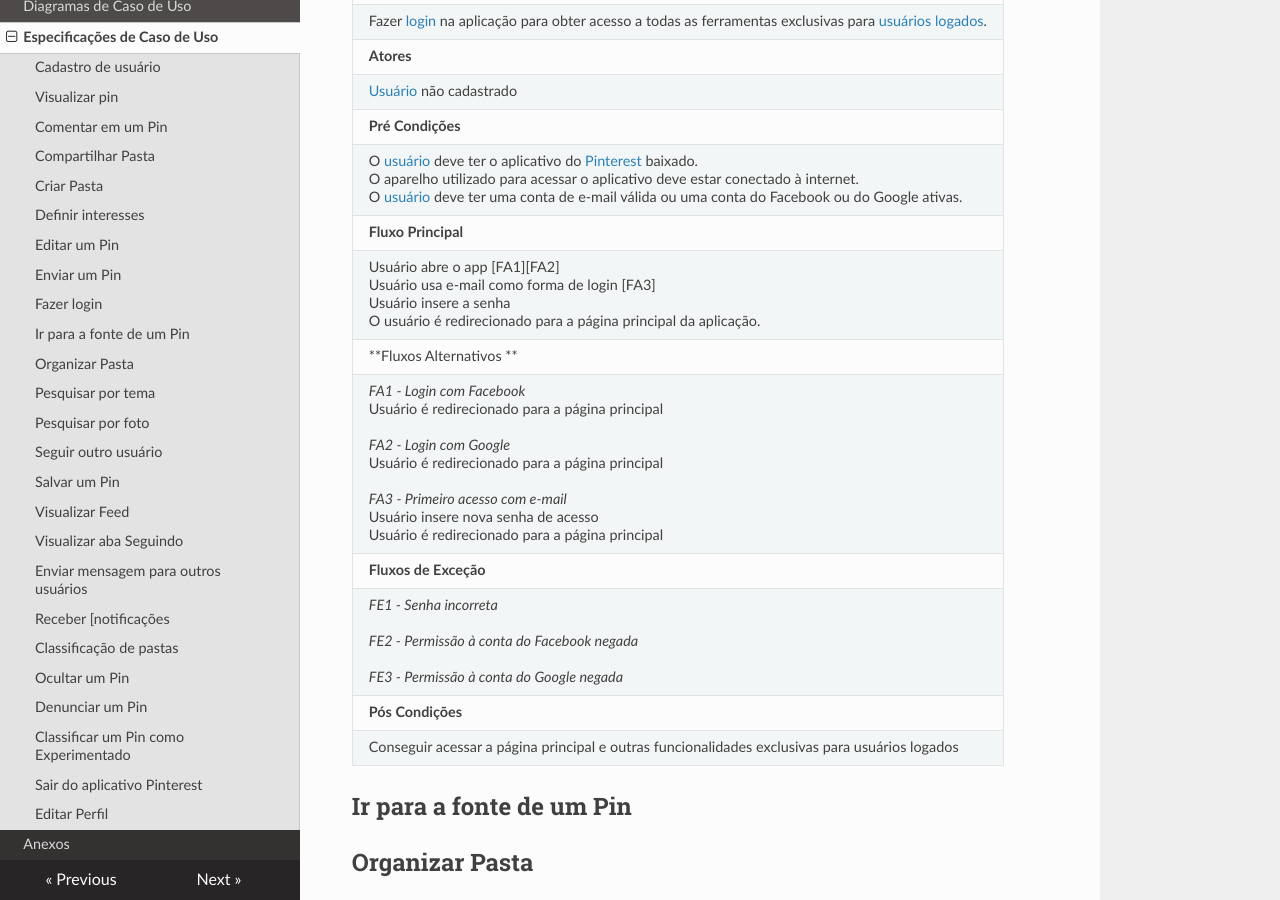
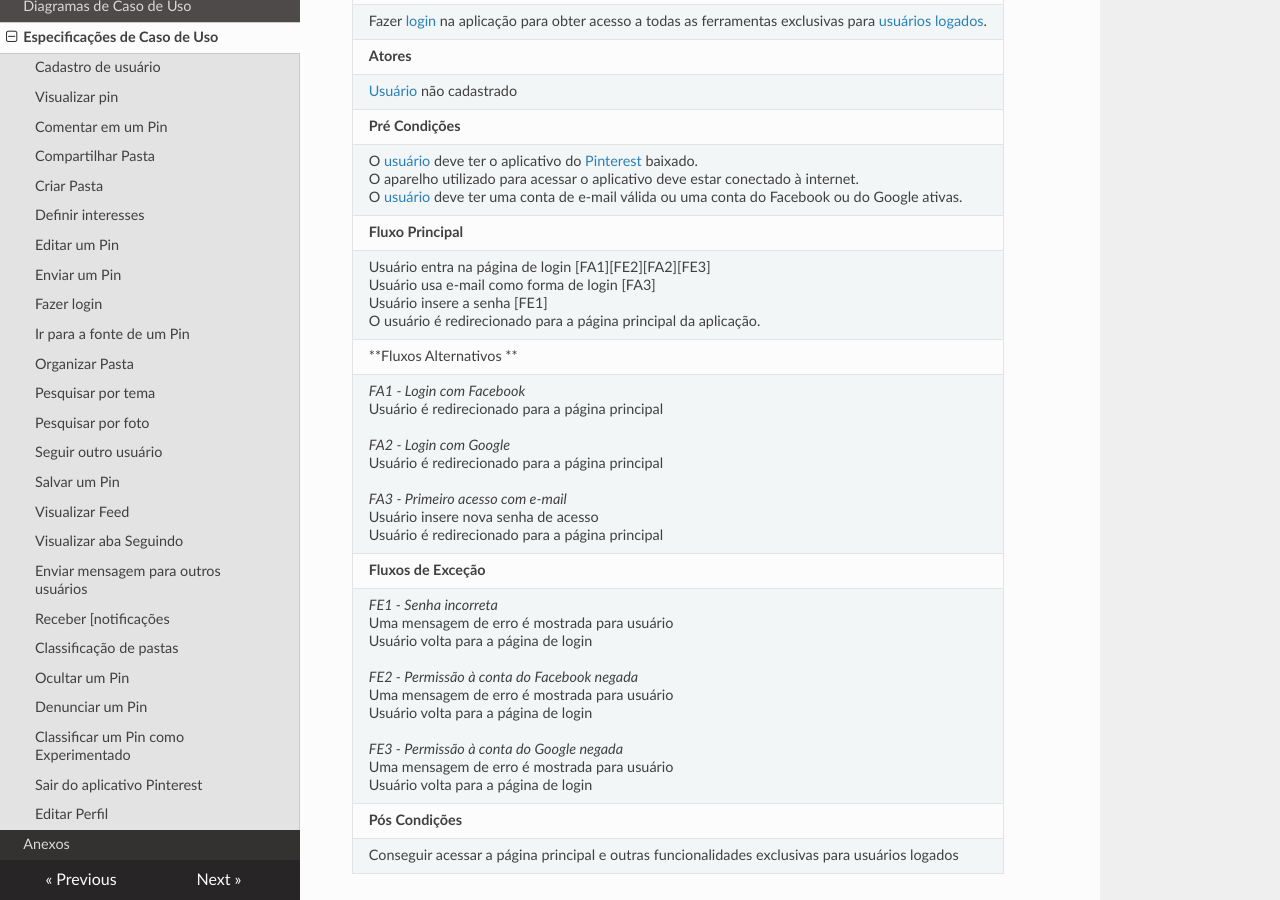
Before and after one commit to joberthrogers18/2018.2-Requisitos-Pinterest, an MkDocs documentation site: the page built from docs/especificacoes_caso_uso.md, in a window 1280 px wide and 900 px high, scrolled down 2924 px. Built offline with MkDocs 1.6.1, drawn with Linux system fonts in a browser that asks for light colours; nearby versions of some CDN libraries; old or Windows-style settings are respelled for this version of MkDocs.

Commit message:
Finishing Login use case specification

```diff
--- a/docs/especificacoes_caso_uso.md
+++ b/docs/especificacoes_caso_uso.md
@@ -84,11 +84,11 @@
 | **Pré Condições** |
 | O [usuário](lexicos.md#usuario) deve ter o aplicativo do [Pinterest](lexicos.md#pinterest) baixado. <br> O aparelho utilizado para acessar o aplicativo deve estar conectado à internet. <br> O [usuário](lexicos.md#usuario) deve ter uma conta de e-mail válida ou uma conta do Facebook ou do Google ativas.|
 | **Fluxo Principal** |
-|Usuário abre o app [FA1][FA2] <br> Usuário usa e-mail como forma de login [FA3] <br> Usuário insere a senha <br> O usuário é redirecionado para a página principal da aplicação.|
+|Usuário entra na página de login [FA1][FE2][FA2][FE3] <br> Usuário usa e-mail como forma de login [FA3] <br> Usuário insere a senha [FE1]<br> O usuário é redirecionado para a página principal da aplicação.|
 | **Fluxos Alternativos ** |
 | *FA1 - Login com Facebook* <br> Usuário é redirecionado para a página principal <br><br> *FA2 - Login com Google* <br> Usuário é redirecionado para a página principal <br><br> *FA3 - Primeiro acesso com e-mail* <br> Usuário insere nova senha de acesso <br> Usuário é redirecionado para a página principal|
 | **Fluxos de Exceção**|
-| *FE1 - Senha incorreta* <br><br> *FE2 - Permissão à conta do Facebook negada* <br><br> *FE3 - Permissão à conta do Google negada*|
+| *FE1 - Senha incorreta*<br> Uma mensagem de erro é mostrada para usuário <br> Usuário volta para a página de login <br><br> *FE2 - Permissão à conta do Facebook negada* <br> Uma mensagem de erro é mostrada para usuário <br> Usuário volta para a página de login <br><br> *FE3 - Permissão à conta do Google negada*<br> Uma mensagem de erro é mostrada para usuário <br> Usuário volta para a página de login <br>|
 | **Pós Condições**|
 | Conseguir acessar a página principal e outras funcionalidades exclusivas para usuários logados |
 
```
